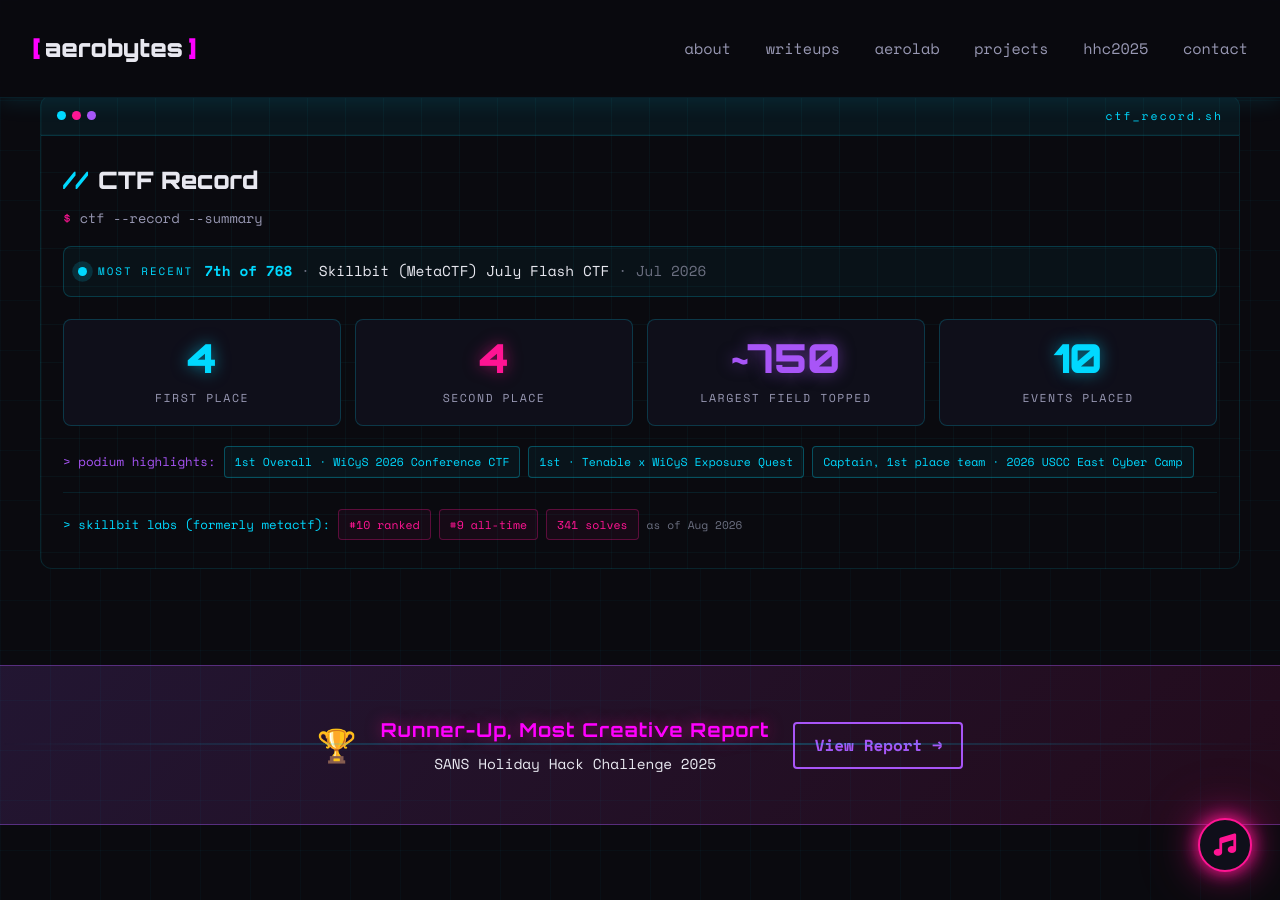
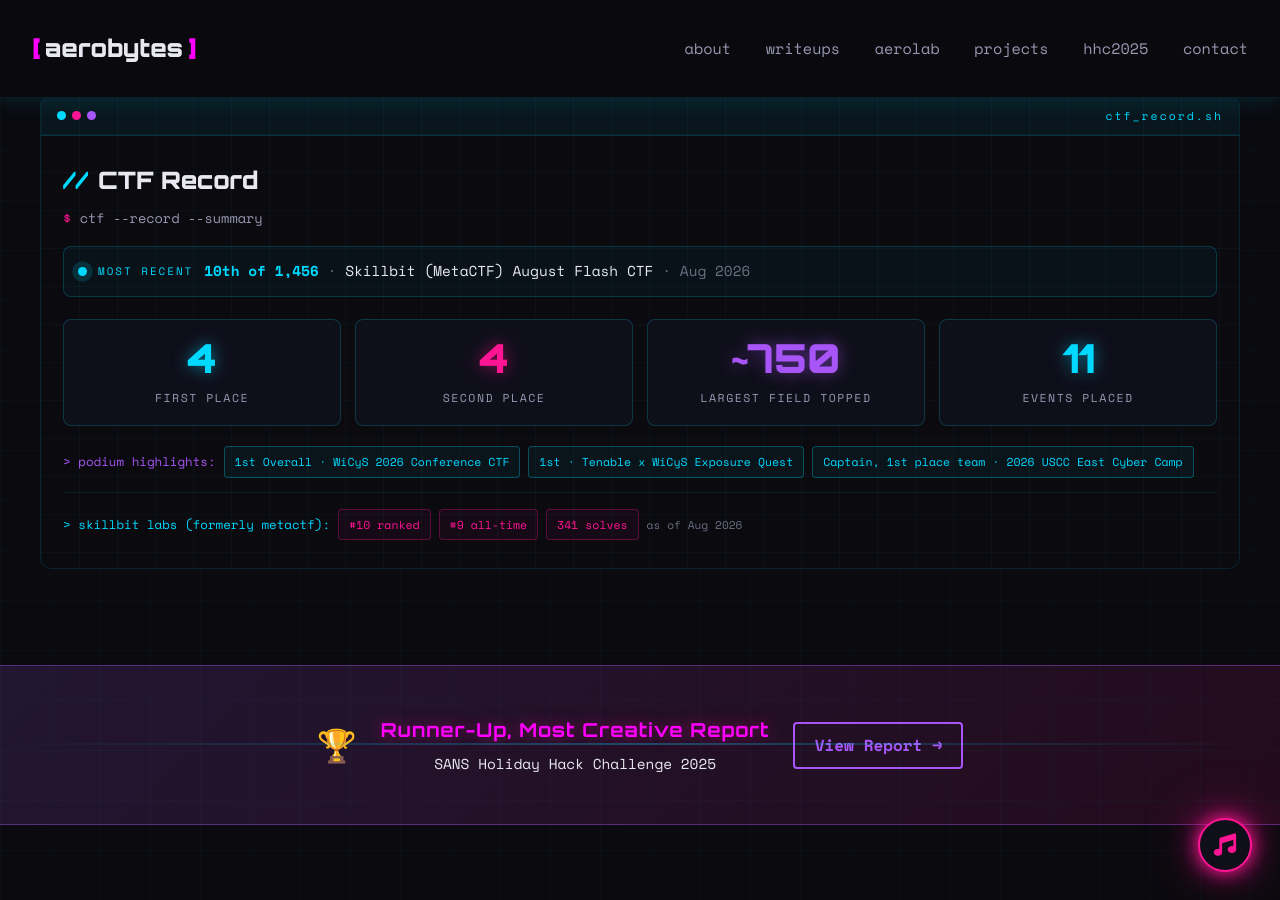
Before and after one commit to Aeronique/aerobytes-site, a Jekyll site: the page built from index.html, in a window 1280 px wide and 900 px high, scrolled down 1280 px. Built offline with Jekyll 4.4.1, drawn with Linux system fonts in a browser that asks for light colours.

Commit message:
Update index.html

```diff
--- a/index.html
+++ b/index.html
@@ -58,7 +58,7 @@
                 <div class="ctfr-recent">
                     <span class="ctfr-pulse"></span>
                     <span class="ctfr-recent-label">most recent</span>
-                    <span class="ctfr-recent-result"><span class="ctfr-recent-place">7th of 768</span> <span class="ctfr-recent-sep">&middot;</span> Skillbit (MetaCTF) July Flash CTF <span class="ctfr-recent-sep">&middot; Jul 2026</span></span>
+                    <span class="ctfr-recent-result"><span class="ctfr-recent-place">10th of 1,456</span> <span class="ctfr-recent-sep">&middot;</span> Skillbit (MetaCTF) August Flash CTF <span class="ctfr-recent-sep">&middot; Aug 2026</span></span>
                 </div>
 
                 <div class="ctfr-grid">
@@ -75,7 +75,7 @@
                         <span class="ctfr-lbl">largest field topped</span>
                     </div>
                     <div class="ctfr-stat">
-                        <span class="ctfr-num ctfr-cyan">10</span>
+                        <span class="ctfr-num ctfr-cyan">11</span>
                         <span class="ctfr-lbl">events placed</span>
                     </div>
                 </div>
```
